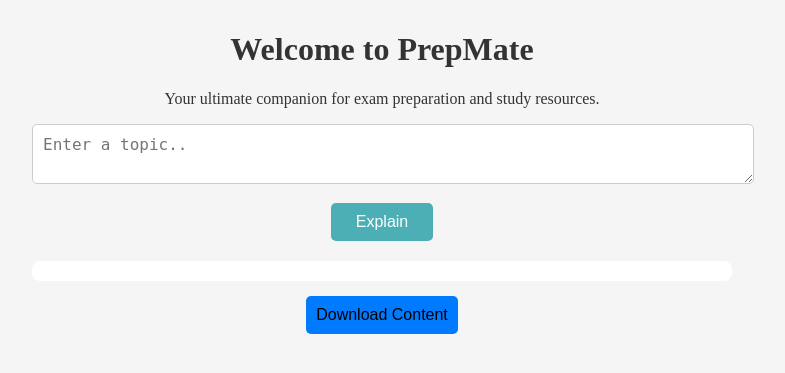
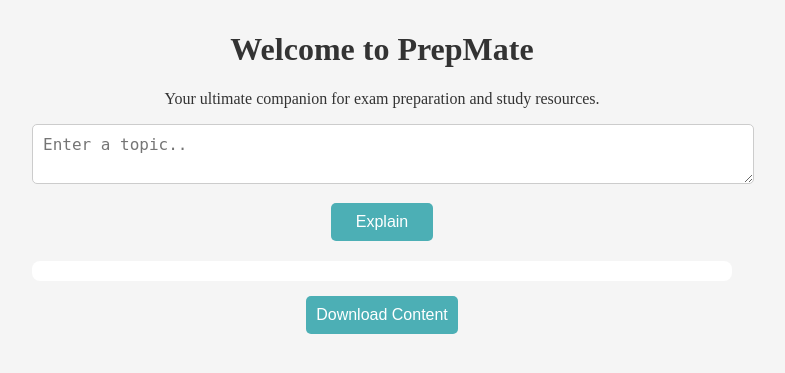
Before and after one commit to supri22tech/PrepMate-hackathon, a Flask app: page / in a window 1280 px wide. Shown: the top 373 px of the page, without its empty margins (258-1043 px from the left). Run offline with Flask 3, Linux system fonts and the light colour scheme.

Commit message:
add download button

```diff
--- a/static/style.css
+++ b/static/style.css
@@ -46,8 +46,8 @@ button {
 }
 
 .download-btn{
-    background-color: #007bff;
-    color: #000;
+    background-color: #4cafb5;
+    color: white;
     border:none;
     padding: 10px ;
     font-size: 16px;
```
